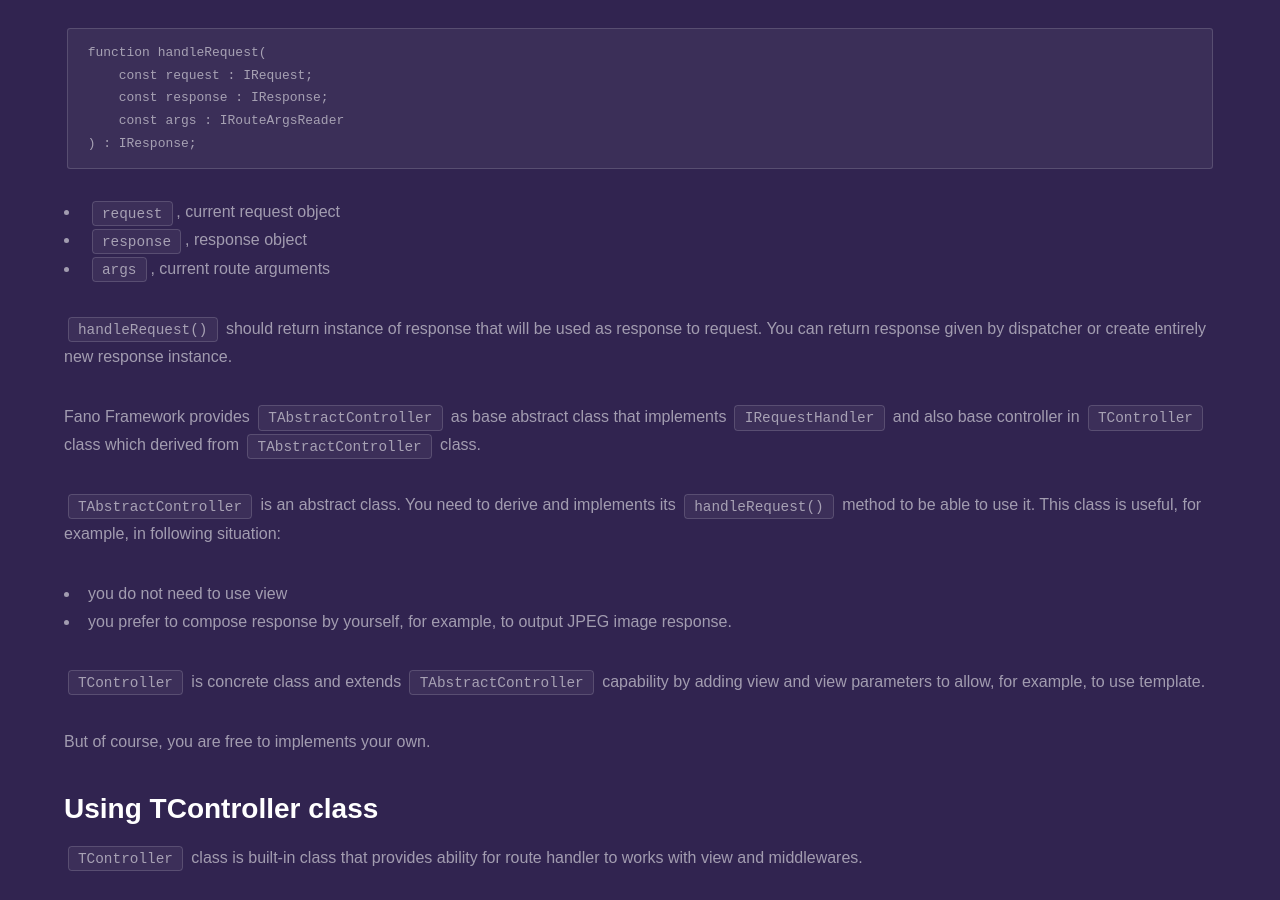
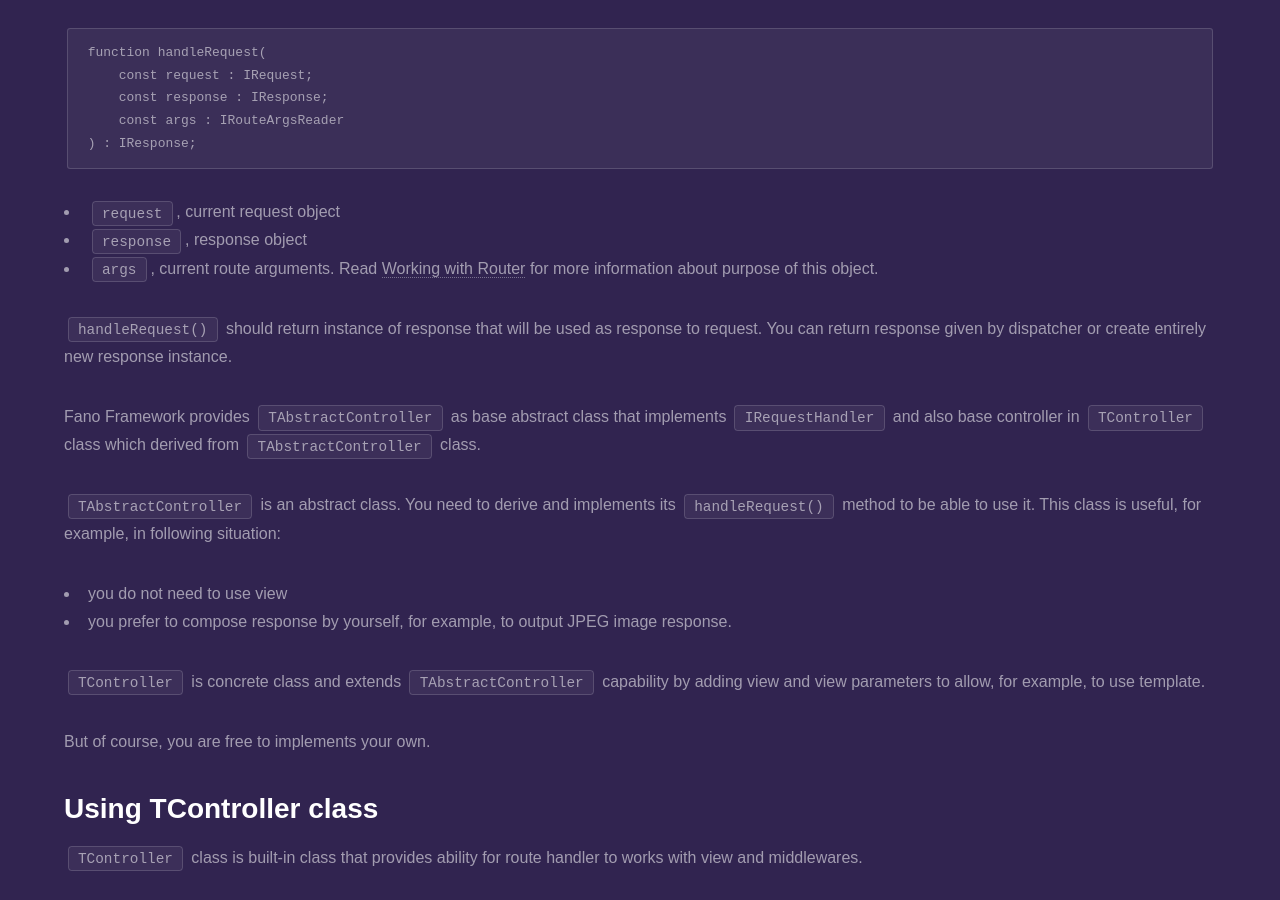
Before and after one commit to fanoframework/fanoframework.github.io, a Jekyll site: the page built from working-with-controllers/index.md, in a window 1280 px wide and 900 px high, scrolled down 498 px. Built offline with Jekyll 4.4.1, drawn with Linux system fonts in a browser that asks for light colours; our own code applies the rules of GitHub Pages for plain Markdown files.

Commit message:
add link to router content

```diff
--- a/working-with-controllers/index.md
+++ b/working-with-controllers/index.md
@@ -23,7 +23,7 @@
 
 - `request`, current request object
 - `response`, response object
-- `args`, current route arguments
+- `args`, current route arguments. Read [Working with Router](/working-with-router) for more information about purpose of this object.
 
 `handleRequest()` should return instance of response that will be used as response to request. You can return response given by dispatcher or create entirely new response instance.
 
@@ -75,6 +75,7 @@
 - [Working with Response](/working-with-response)
 - [Working with Views](/working-with-views)
 - [Working with Models](/working-with-models)
+- [Working with Router](/working-with-router)
 
 <ul class="actions">
     <li><a href="/documentation" class="button">Documentation</a></li>
```
